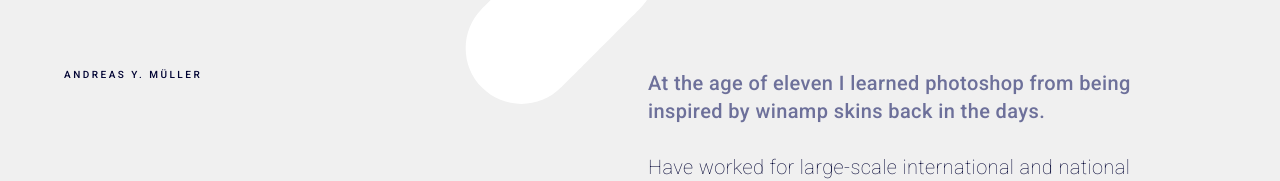
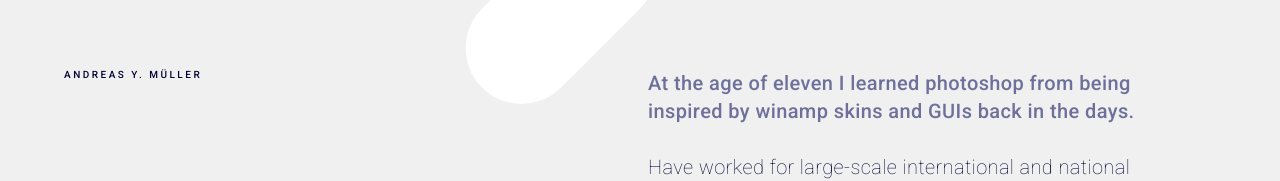
Before and after one commit to aeonyuonmiller/personal, a Next.js app: page /info in a window 1280 px wide. Shown: the part 379-560 px from the top of the page. Built offline with nearby package versions, Linux system fonts and the light colour scheme.

Commit message:
updated copy

```diff
--- a/pages/info.jsx
+++ b/pages/info.jsx
@@ -35,7 +35,7 @@ const info = () => {
           <h2>Andreas Y. Müller</h2>
           <div>
             <p><strong>At the age of eleven I learned photoshop from being
-              inspired by winamp skins back in the days.</strong></p>
+              inspired by winamp skins and GUIs back in the days.</strong></p>
             <p>Have worked for large-scale international and national
               companies. Ranging from automotive, banking, insurance,
               travel, pharma and fashion.</p>
```
